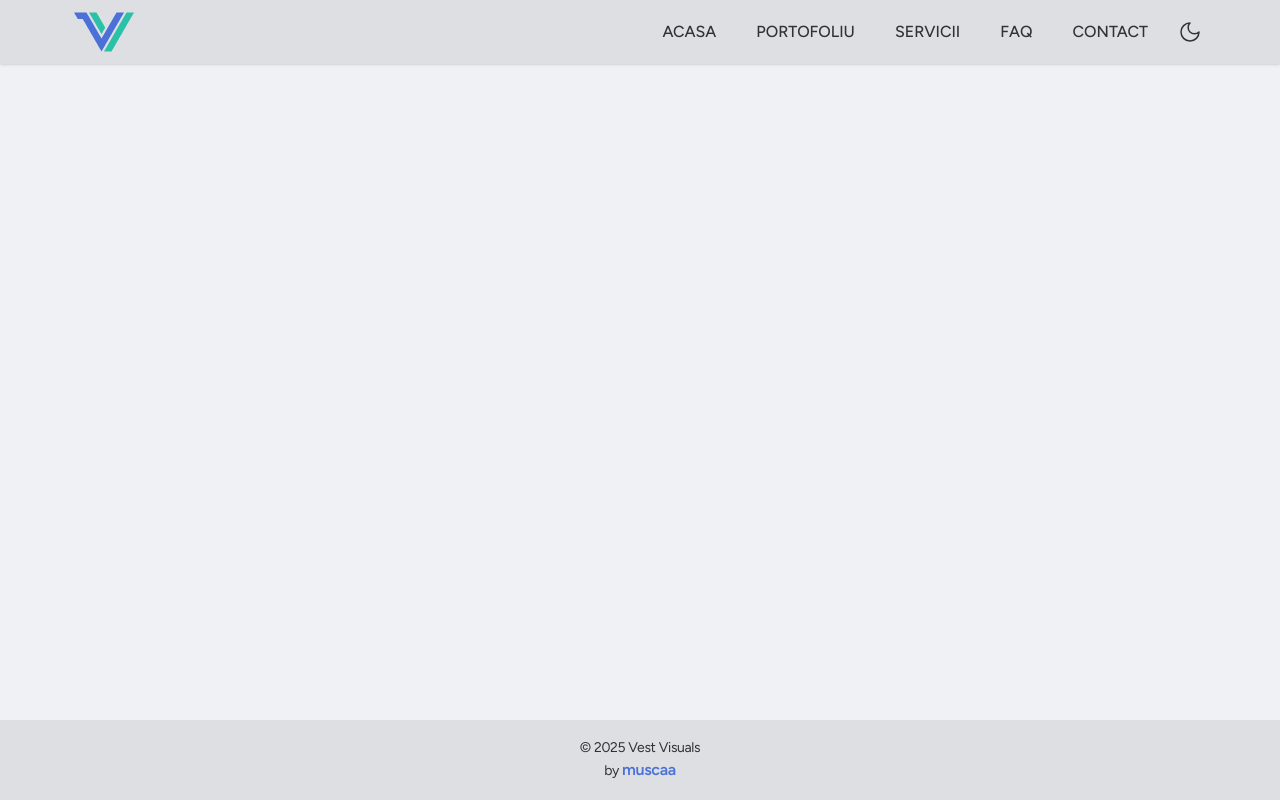
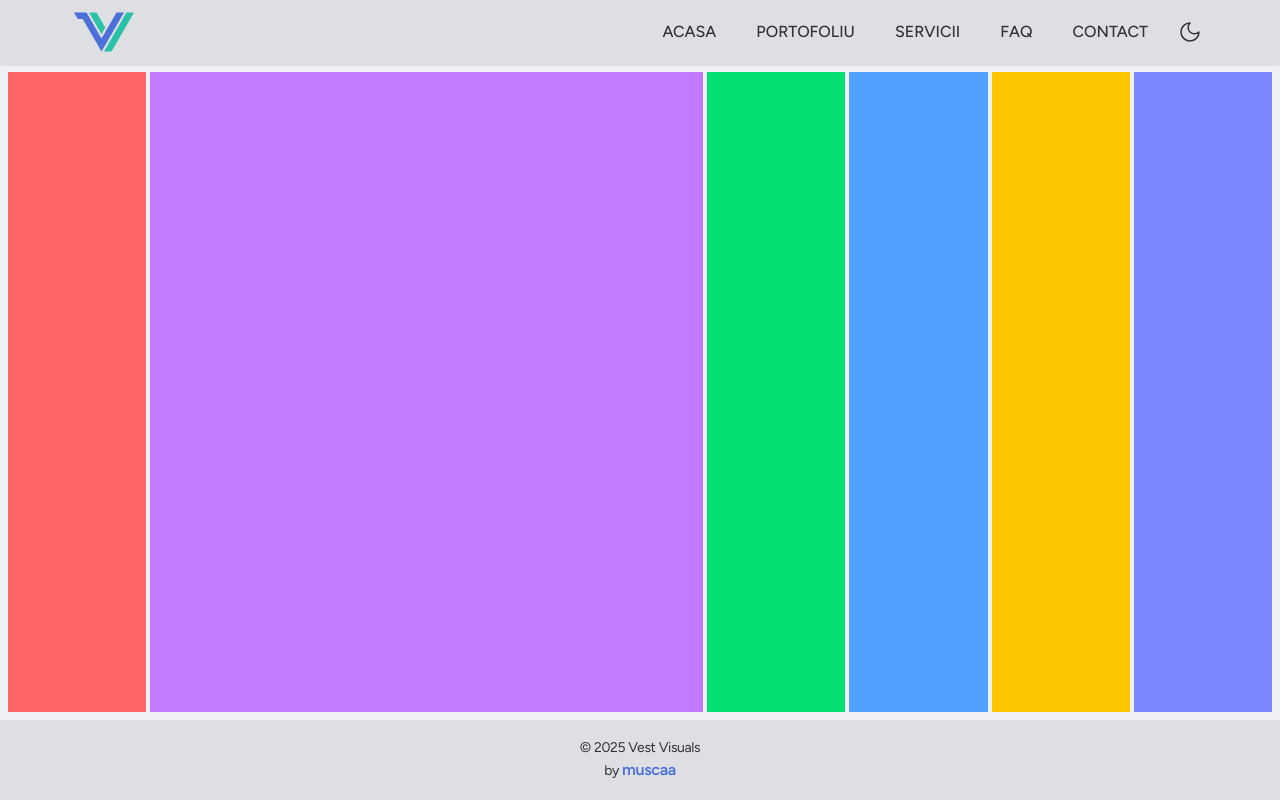
Before and after one commit to muscaa/vest-visuals, a Next.js app: page / in a window 1280 px wide. Built offline with nearby package versions, Linux system fonts and the light colour scheme.

Commit message:
added home category cards

```diff
--- a/src/app/page.tsx
+++ b/src/app/page.tsx
@@ -1,9 +1,49 @@
+"use client";
+
 import { Main } from "@/components/main";
+import {
+    useState,
+    useEffect
+} from "react";
+
+function Category(props: { name: string, selected: boolean, onSelect?: () => void, className?: string }) {
+    return (
+        <div
+            onMouseEnter={props.onSelect}
+            className={`${props.selected ? "sm:w-[400%] not-sm:h-[400%]" : "sm:w-full not-sm:h-full"}
+                transition-all ease-in-out duration-700 sm:h-full not-sm:w-full ${props.className}`}
+        >
+
+        </div>
+    );
+}
 
 export default function Home() {
+    const [category, setCategory] = useState(0);
+
+    useEffect(() => {
+        const interval = setInterval(() => {
+            setCategory((prev) => {
+                return (prev + 1) % 6;
+            });
+        }, 3000);
+
+        return () => {
+            clearInterval(interval);
+        };
+    }, []);
+
     return (
         <Main>
-            <div className="flex flex-col items-center justify-center size-full gap-2">
+            <div className="flex flex-col items-center justify-center size-full gap-2 p-2">
+                <div className="flex not-sm:flex-col size-full max-w-8xl justify-around gap-1">
+                    <Category name="1" selected={category == 0} onSelect={() => setCategory(0)} className="bg-red-400" />
+                    <Category name="2" selected={category == 1} onSelect={() => setCategory(1)} className="bg-purple-400" />
+                    <Category name="3" selected={category == 2} onSelect={() => setCategory(2)} className="bg-green-400" />
+                    <Category name="4" selected={category == 3} onSelect={() => setCategory(3)} className="bg-blue-400" />
+                    <Category name="5" selected={category == 4} onSelect={() => setCategory(4)} className="bg-yellow-400" />
+                    <Category name="6" selected={category == 5} onSelect={() => setCategory(5)} className="bg-indigo-400" />
+                </div>
             </div>
         </Main>
     );
```
